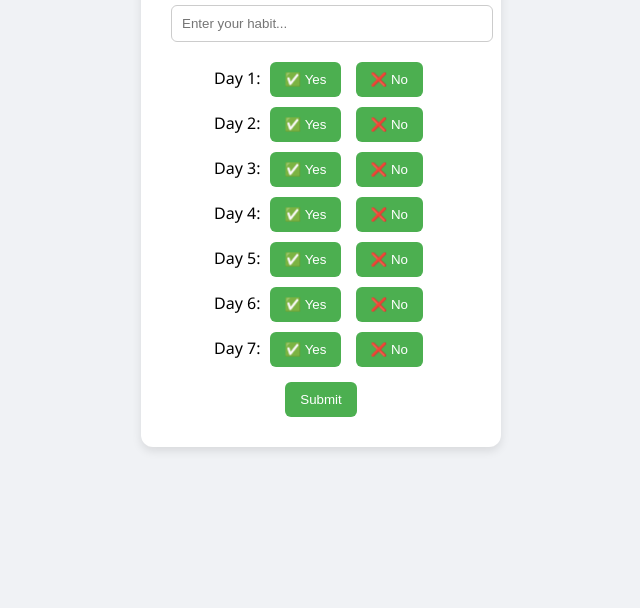
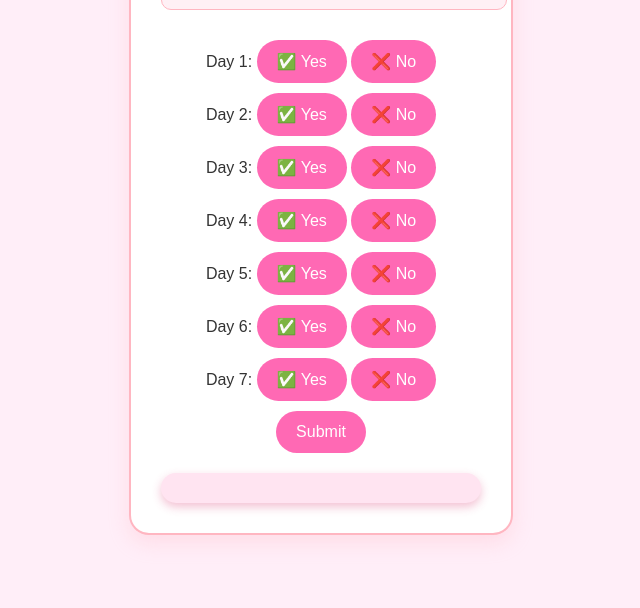
Before and after one commit to boba-art/habit-tracker-website, a plain HTML site: page index.html in a window 1280 px wide. Shown: the part 232-840 px from the top of the page, without its empty margins (319-959 px from the left). Before the commit the page ends 800 px from the top, so only its background shows below. Drawn offline with Linux system fonts and the light colour scheme.

Commit message:
Update style.css

```diff
--- a/style.css
+++ b/style.css
@@ -1,40 +1,74 @@
 body {
-    font-family: 'Segoe UI', sans-serif;
-    background: #f0f2f5;
+    background-color: #ffeef8;
+    font-family: 'Poppins', sans-serif;
+    color: #333;
     display: flex;
     justify-content: center;
     align-items: center;
     height: 100vh;
     margin: 0;
+    padding: 20px;
 }
+
 
 .container {
     background: white;
     padding: 30px;
+    border-radius: 20px;
+    box-shadow: 0 8px 20px rgba(255, 182, 193, 0.3);
+    width: 320px;
+    text-align: center;
+    border: 2px solid #ffb6c1;
+}
+
+h1 {
+    background-color: #ffc0cb;
+    color: white;
+    padding: 15px;
     border-radius: 12px;
-    box-shadow: 0 4px 10px rgba(0,0,0,0.1);
-    width: 300px;
-    text-align: center;
+    font-size: 24px;
+    margin-bottom: 20px;
 }
+
 
 input[type="text"] {
     width: 100%;
-    padding: 10px;
-    margin-bottom: 15px;
-    border: 1px solid #ccc;
-    border-radius: 6px;
+    padding: 12px;
+    margin-bottom: 20px;
+    border: 1px solid #ffb6c1;
+    border-radius: 10px;
+    font-size: 14px;
+    background-color: #fff0f5;
 }
 
-.day-button {
-    margin: 5px;
+
+button {
+    background-color: #ff69b4;
+    color: white;
+    border: none;
+    padding: 12px 20px;
+    font-size: 16px;
+    border-radius: 25px;
+    cursor: pointer;
+    transition: background-color 0.3s ease;
+    margin-top: 10px;
 }
 
-button {
-    padding: 10px 15px;
-    border: none;
-    background-color: #4caf50;
-    color: white;
-    border-radius: 6px;
-    cursor: pointer;
-    margin-top: 10px;
+button:hover {
+    background-color: #ff1493;
 }
+
+
+#result {
+    margin-top: 20px;
+    font-size: 22px;
+    font-weight: 600;
+    color: #d6336c;
+    background-color: #ffe4f1;
+    padding: 15px 25px;
+    border-radius: 25px;
+    box-shadow: 0 4px 10px rgba(214, 51, 108, 0.3);
+    letter-spacing: 0.05em;
+    font-family: 'Dancing Script', cursive;
+    text-transform: none;
+}
```
